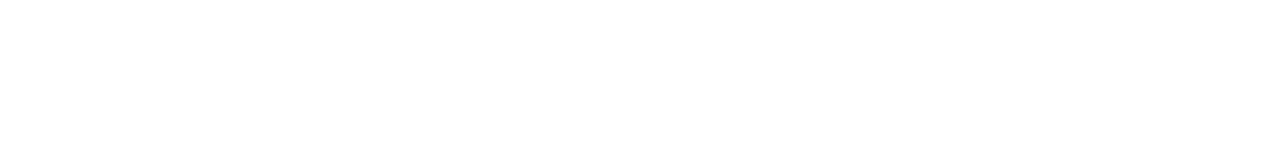
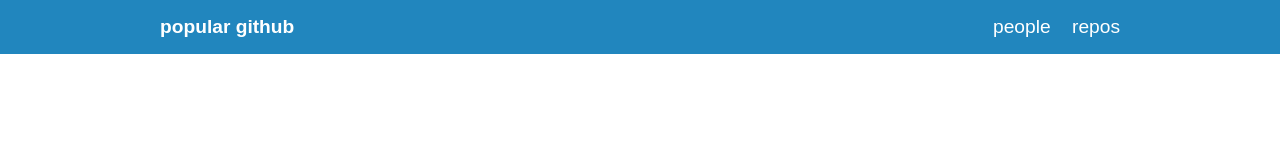
Before and after one commit to bustillovictor/02-box-model, a plain HTML site: page index.html in a window 1280 px wide. Drawn offline with Linux system fonts and the light colour scheme.

Commit message:
fix top bar

```diff
--- a/index.html
+++ b/index.html
@@ -1,10 +1,19 @@
 <!DOCTYPE html>
 <html>
   <head>
+    <link rel="stylesheet" href="./styles/styles.css">
     <meta charset="utf-8">
     <title>Victor Bustillo</title>
   </head>
   <body>
-
+    <header class="top-bar">
+      <div class="container">
+        <h1 class="top-bar-left">popular github</h1>
+        <p class="top-bar-right">
+          <a class="top-bar-link" href="#">people</a>
+          <a class="top-bar-link" href="#">repos</a>
+        </p>
+      </div>
+    </header>
   </body>
 </html>
--- a/styles/styles.css
+++ b/styles/styles.css
@@ -0,0 +1,37 @@
+body{
+  margin: 0;
+  font-family: sans-serif;
+}
+
+.container {
+  max-width: 60rem;
+  margin: auto;
+}
+
+.top-bar {
+  background: #2186be;
+  color: white;
+  overflow: auto;
+  padding: 0 1rem;
+}
+
+.top-bar-left, .top-bar-right {
+  font-size: 1.2rem;
+  margin: 1rem 0;
+}
+
+.top-bar-left {
+  float: left;
+}
+
+.top-bar-right {
+  float: right;
+}
+
+.top-bar-link {
+  margin-left: 1rem;
+  text-decoration: none;
+  color: white;
+
+
+}
```
